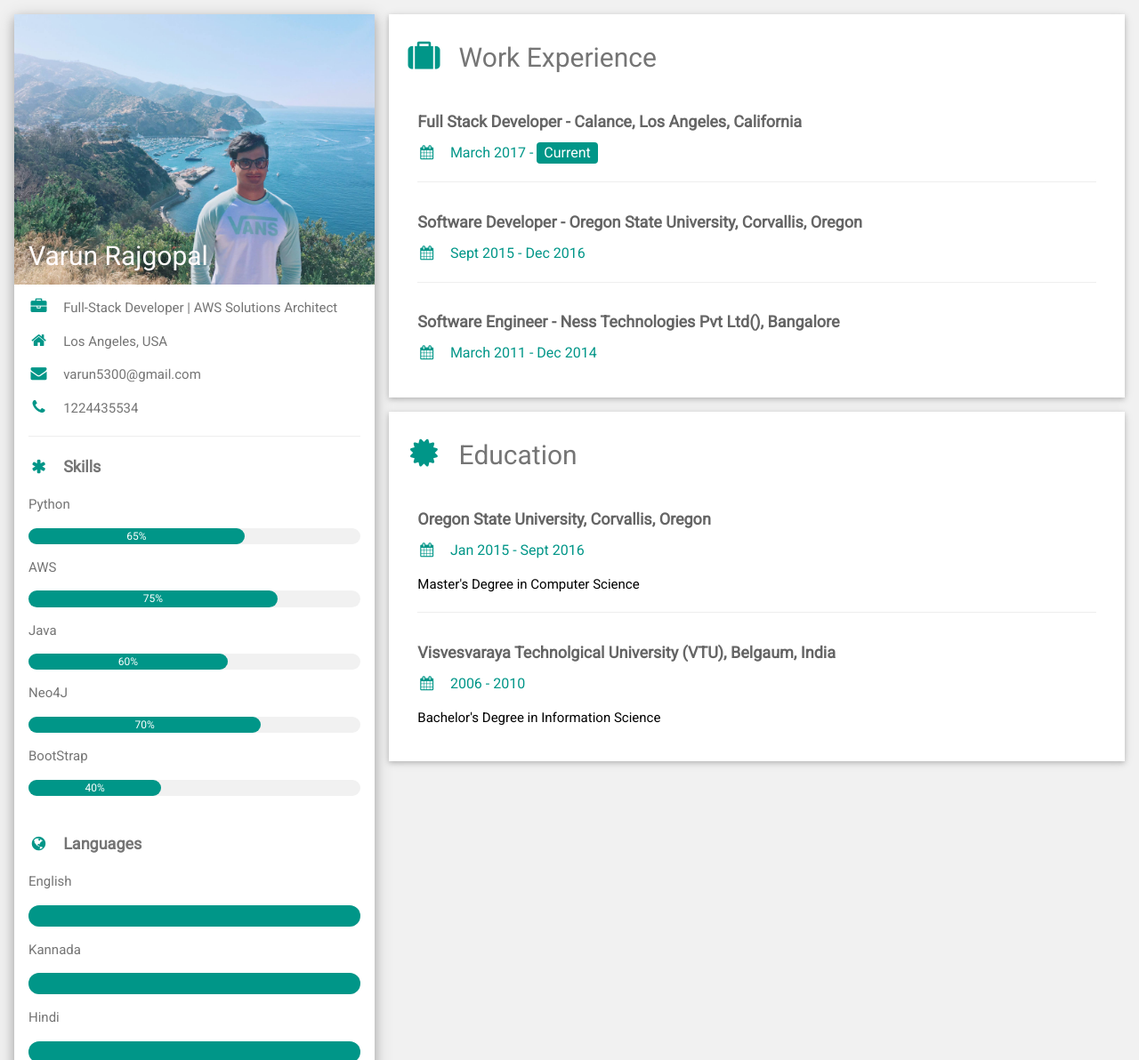
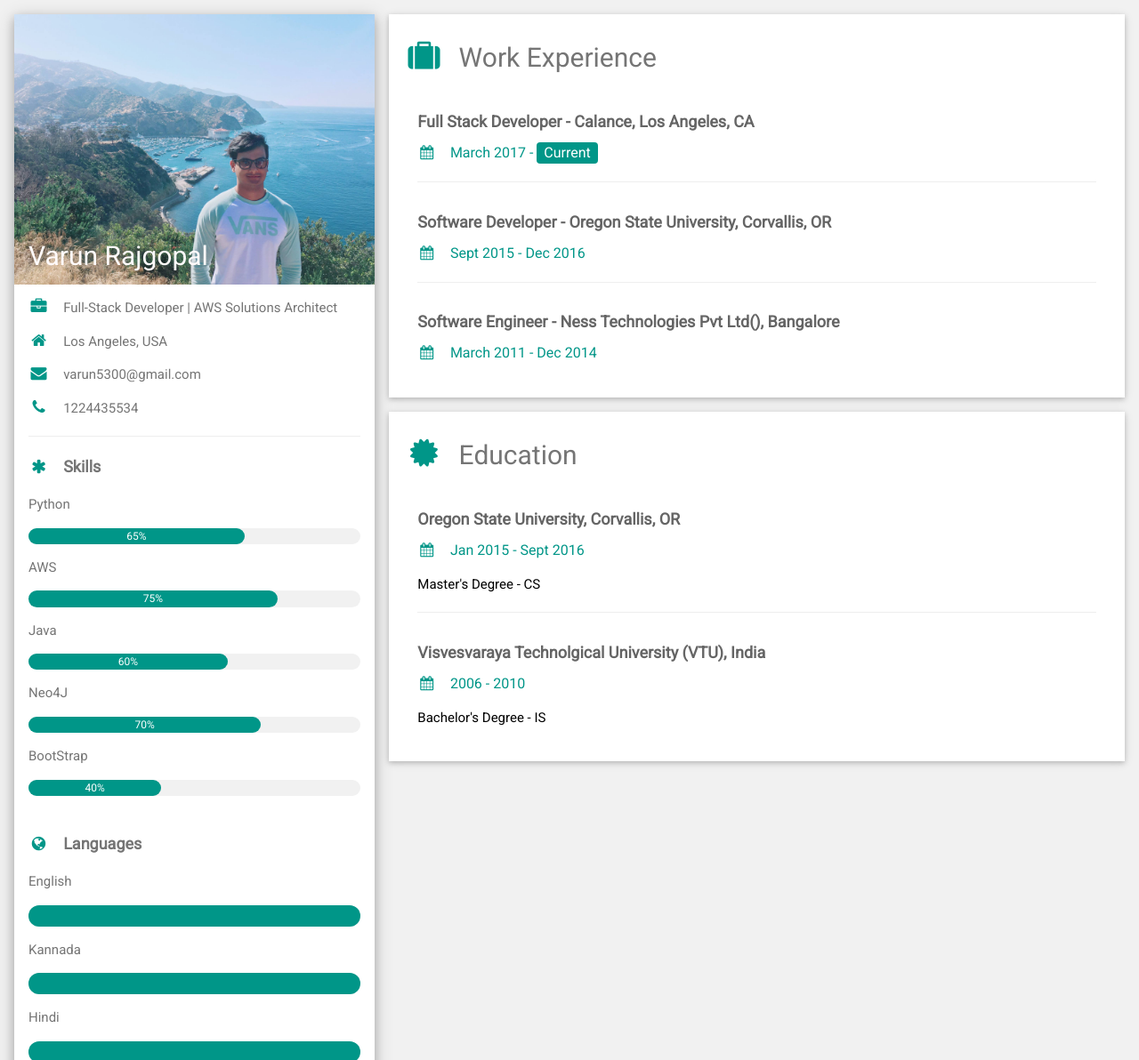
Before and after one commit to rajgopav/rajgopav.github.io, a plain HTML site: page index.html in a window 1280 px wide. Shown: the top 1192 px of the page at 89% size. Drawn offline with nearby package versions, Linux system fonts and the light colour scheme.

Commit message:
"09/18/2017"

```diff
--- a/index.html
+++ b/index.html
@@ -85,13 +85,13 @@ html,body,h1,h2,h3,h4,h5,h6 {font-family: "Roboto", sans-serif}
       <div class="w3-container w3-card-2 w3-white w3-margin-bottom">
         <h2 class="w3-text-grey w3-padding-16"><i class="fa fa-suitcase fa-fw w3-margin-right w3-xxlarge w3-text-teal"></i>Work Experience</h2>
         <div class="w3-container">
-          <h5 class="w3-opacity"><b>Full Stack Developer - Calance, Los Angeles, California</b></h5>
+          <h5 class="w3-opacity"><b>Full Stack Developer - Calance, Los Angeles, CA</b></h5>
           <h6 class="w3-text-teal"><i class="fa fa-calendar fa-fw w3-margin-right"></i>March 2017 - <span class="w3-tag w3-teal w3-round">Current</span></h6>
           <p></p>
           <hr>
         </div>
         <div class="w3-container">
-          <h5 class="w3-opacity"><b>Software Developer - Oregon State University, Corvallis, Oregon</b></h5>
+          <h5 class="w3-opacity"><b>Software Developer - Oregon State University, Corvallis, OR</b></h5>
           <h6 class="w3-text-teal"><i class="fa fa-calendar fa-fw w3-margin-right"></i>Sept 2015 - Dec 2016</h6>
           <p></p>
           <hr>
@@ -106,15 +106,15 @@ html,body,h1,h2,h3,h4,h5,h6 {font-family: "Roboto", sans-serif}
       <div class="w3-container w3-card-2 w3-white">
         <h2 class="w3-text-grey w3-padding-16"><i class="fa fa-certificate fa-fw w3-margin-right w3-xxlarge w3-text-teal"></i>Education</h2>
         <div class="w3-container">
-          <h5 class="w3-opacity"><b>Oregon State University, Corvallis, Oregon</b></h5>
+          <h5 class="w3-opacity"><b>Oregon State University, Corvallis, OR</b></h5>
           <h6 class="w3-text-teal"><i class="fa fa-calendar fa-fw w3-margin-right"></i>Jan 2015 - Sept 2016</h6>
-          <p>Master's Degree in Computer Science</p>
+          <p>Master's Degree - CS</p>
           <hr>
         </div>
         <div class="w3-container">
-          <h5 class="w3-opacity"><b>Visvesvaraya Technolgical University (VTU), Belgaum, India</b></h5>
+          <h5 class="w3-opacity"><b>Visvesvaraya Technolgical University (VTU), India</b></h5>
           <h6 class="w3-text-teal"><i class="fa fa-calendar fa-fw w3-margin-right"></i>2006 - 2010</h6>
-          <p>Bachelor's Degree in Information Science</p><br>
+          <p>Bachelor's Degree - IS</p><br>
         </div>
       </div>
 
```
